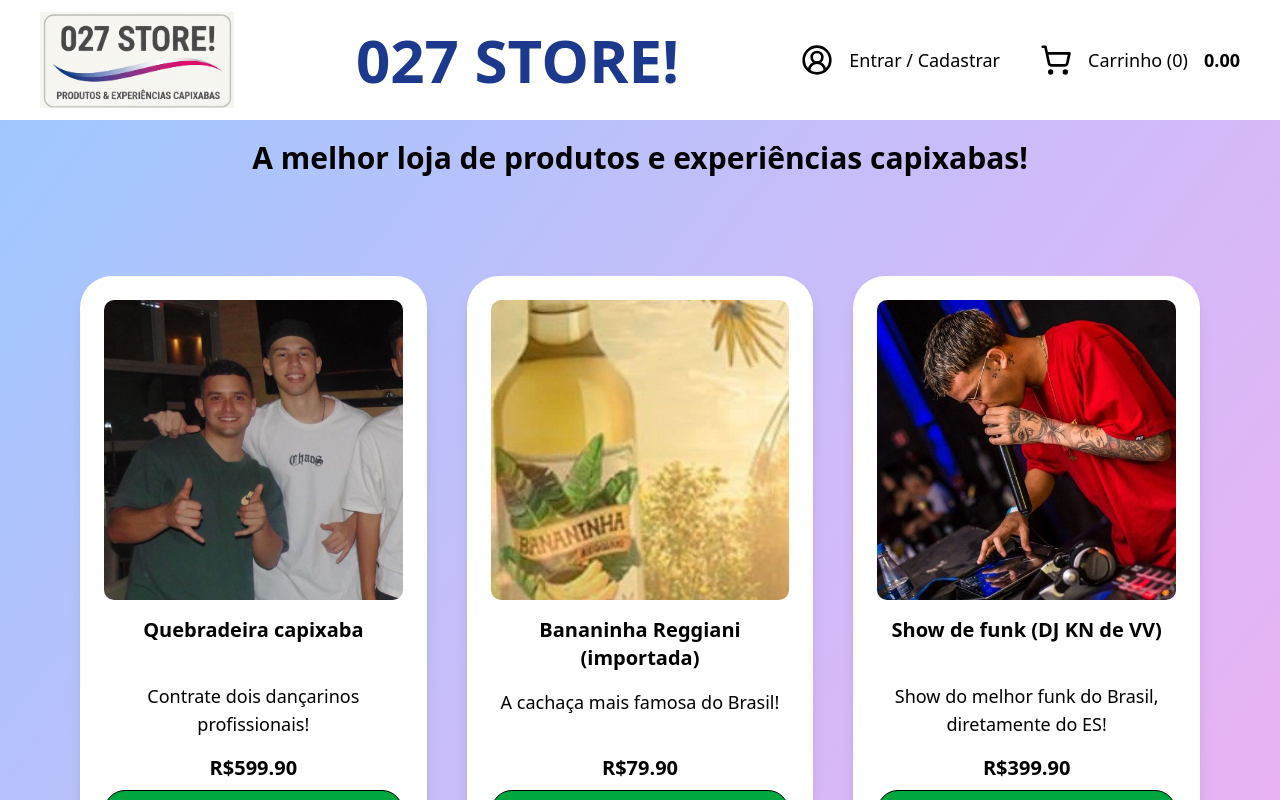
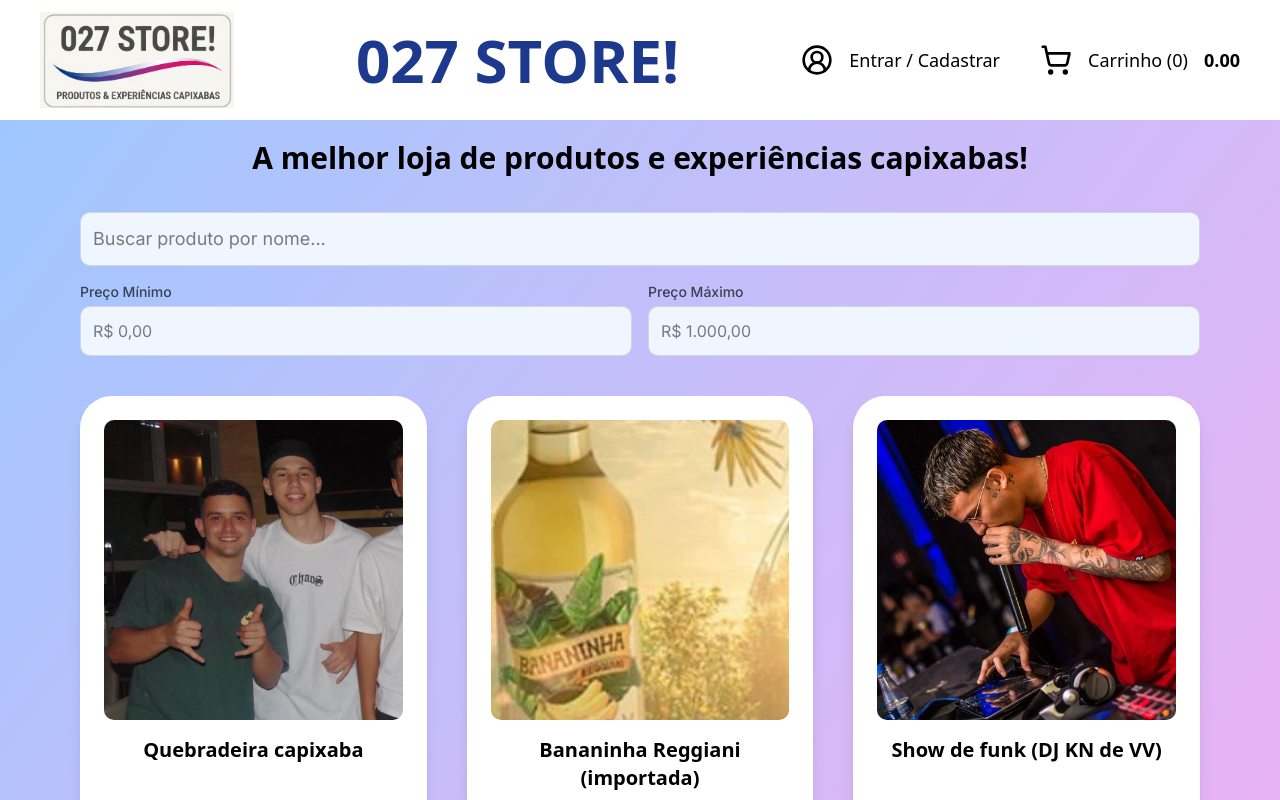
Before and after one commit to uliana0814/Treinamento-Intro-25.2-GabrielUliana, a Next.js app in the folder web/: page / in a window 1280 px wide. Shown: the top 800 px of the page. Built offline with nearby package versions, Linux system fonts and the light colour scheme.

Commit message:
busca por nome e preço

```diff
--- a/web/src/app/(frontend)/(landing-pages)/page.tsx
+++ b/web/src/app/(frontend)/(landing-pages)/page.tsx
@@ -1,5 +1,5 @@
 "use client";
-import React, { useState } from 'react';
+import React, { useState, useEffect } from 'react';
 import ProdutoCard from '@/components/ui/ProdutoCard';
 import NaviBar from '@/components/ui/NaviBar';
 
@@ -10,113 +10,222 @@ type Product = {
   description: string;
   price: number;
 }
+type CartItem = {
+  product: Product;
+  quantity: number;
+}
 
 const productsData: Product [] = [
-  {
-    id: 1,
-    name: "Quebradeira capixaba",
-    image: "/imgs/gaudio_mathias.png",
-    description: "Contrate dois dançarinos profissionais!",
-    price: 599.90,
-  },
-  {
-    id: 2,
-    name: "Bananinha Reggiani (importada)",
-    image: "/imgs/bananinha.jpg",
-    description: "A cachaça mais famosa do Brasil!",
-    price: 79.90,
-  },
-  {
-    id: 3,
-    name: "Show de funk (DJ KN de VV)",
-    image: "/imgs/show.jpg",
-    description: "Show do melhor funk do Brasil, diretamente do ES!",
-    price: 399.90,
-  },
-  {
-    id: 4,
-    name: "Moqueca capixaba",
-    image: "/imgs/moqueca.avif",
-    description: "A única moqueca de verdade!",
-    price: 129.90
-  },
-  {
-    id: 5,
-    name: "Ingresso Rio Branco X Desportiva",
-    image: "/imgs/rio-branco-x-desportiva.png",
-    description: "Maior clássico do futebol capixaba, jogo raiz de verdade!",
-    price: 9.90
-  },
-  {
-   id: 6,
-  name: "Chinelo havaianas branco",
-  image: "/imgs/havaianas.webp",
-  description: "Calçado oficial dos capixabas!",
-  price: 29.90
-  }
+  {     id: 1, name: "Quebradeira capixaba", image: "/imgs/gaudio_mathias.png", description: "Contrate dois dançarinos profissionais!", price: 599.90 },
+  { id: 2, name: "Bananinha Reggiani (importada)", image: "/imgs/bananinha.jpg", description: "A cachaça mais famosa do Brasil!", price: 79.90 },
+  { id: 3, name: "Show de funk (DJ KN de VV)", image: "/imgs/show.jpg", description: "Show do melhor funk do Brasil, diretamente do ES!", price: 399.90 },
+  { id: 4, name: "Moqueca capixaba", image: "/imgs/moqueca.avif", description: "A única moqueca de verdade!", price: 129.90 },
+  { id: 5, name: "Ingresso Rio Branco X Desportiva", image: "/imgs/rio-branco-x-desportiva.png", description: "Maior clássico do futebol capixaba, jogo raiz de verdade!", price: 9.90 },
+  { id: 6, name: "Chinelo havaianas branco", image: "/imgs/havaianas.webp", description: "Calçado oficial dos capixabas!", price: 29.90 }
 ]
 
+
 export default function HomePage() {
-  const [cartItems, setCartItems] = useState<Product[]>([]);
+
+  const [cartItems, setCartItems] = useState<CartItem[]>(() => {
+    if (typeof window === "undefined") { return []; }
+    const storedCart = localStorage.getItem('027_cart_v2');
+    return storedCart ? JSON.parse(storedCart) : [];
+  });
   const [isCartOpen, setIsCartOpen] = useState(false);
+  const [searchTerm, setSearchTerm] = useState('');
+
+  const [minPrice, setMinPrice] = useState('');
+  const [maxPrice, setMaxPrice] = useState('');
+
+  useEffect(() => {
+    localStorage.setItem('027_cart_v2', JSON.stringify(cartItems));
+  }, [cartItems]);
+
+
   const handleAddToCart = (productToAdd: Product) => {
-    setCartItems(prevItems => [...prevItems, productToAdd]);
+    setCartItems(prevItems => {
+      const existingItem = prevItems.find(item => item.product.id === productToAdd.id);
+      if (existingItem) {
+        return prevItems.map(item =>
+          item.product.id === productToAdd.id
+            ? { ...item, quantity: item.quantity + 1 }
+            : item
+        );
+      } else {
+        return [...prevItems, { product: productToAdd, quantity: 1 }];
+      }
+    });
   };
 
   const handleRemoveFromCart = (productIdToRemove: number) => {
     setCartItems(prevItems => {
-      const itemIndex = prevItems.findIndex(item => item.id === productIdToRemove);
-      if (itemIndex === -1) {
-        return prevItems;
-      }
-      const newItems = [...prevItems];
-      newItems.splice(itemIndex, 1);
-      return newItems;
+      return prevItems.filter(item => item.product.id !== productIdToRemove);
     });
   };
 
-  const totalPrice = cartItems.reduce((total, item) => total + item.price, 0);
+  const handleIncrement = (productId: number) => {
+    setCartItems(prevItems =>
+      prevItems.map(item =>
+        item.product.id === productId
+          ? { ...item, quantity: item.quantity + 1 }
+          : item
+      )
+    );
+  };
+
+  const handleDecrement = (productId: number) => {
+    setCartItems(prevItems => {
+      const existingItem = prevItems.find(item => item.product.id === productId);
+      if (!existingItem) return prevItems;
+      if (existingItem.quantity === 1) {
+        return prevItems.filter(item => item.product.id !== productId);
+      }
+      return prevItems.map(item =>
+        item.product.id === productId
+          ? { ...item, quantity: item.quantity - 1 }
+          : item
+      );
+    });
+  };
+
+  const totalPrice = cartItems.reduce((total, item) => total + (item.product.price * item.quantity), 0);
+  const totalItemsCount = cartItems.reduce((total, item) => total + item.quantity, 0);
+
+  const filteredProducts = productsData
+    .filter(product => // 1. Filtra por nome
+      product.name.toLowerCase().includes(searchTerm.toLowerCase())
+    )
+    .filter(product => {
+      const minPriceNum = parseFloat(minPrice);
+      const maxPriceNum = parseFloat(maxPrice);
+
+      if (!isNaN(minPriceNum) && product.price < minPriceNum) {
+        return false;
+      }
+      if (!isNaN(maxPriceNum) && product.price > maxPriceNum) {
+        return false;
+      }
+      return true;
+    });
 
   return (
     <>
-    <NaviBar cartCount={cartItems.length}
+      <NaviBar
+        cartCount={totalItemsCount}
         totalPrice={totalPrice}
         onCartClick={() => setIsCartOpen(true)}
       />
+
       {isCartOpen && (
         <div className="absolute top-24 left-4 right-4 z-50 rounded-lg bg-white p-6 shadow-xl border md:w-full md:max-w-md md:left-auto md:right-4">
+
           <div className="flex justify-between items-center mb-4">
             <h2 className="text-2xl font-bold">Seu Carrinho</h2>
             <button onClick={() => setIsCartOpen(false)} className="text-gray-500 hover:text-gray-800 text-2xl cursor-pointer">&times;</button>
           </div>
+
           <div className="space-y-4">
-              {cartItems.length > 0 ? cartItems.map((item, index) => (
-                <div key={index} className="flex justify-between border-b pb-2">
-                  <span>{item.name}</span>
-                  <span>{item.price.toFixed(2)}</span>
+            {cartItems.length > 0 ? cartItems.map((item) => (
+
+              <div key={item.product.id} className="flex flex-col justify-between border-b pb-2">
+                <span className="font-semibold">{item.product.name}</span>
+                <div className="flex items-center justify-between mt-2">
+                  <div className="flex items-center gap-2">
+                    <button
+                      onClick={() => handleDecrement(item.product.id)}
+                      className="flex h-6 w-6 items-center justify-center rounded-full bg-gray-200 text-lg font-bold text-gray-700 transition hover:bg-gray-300"
+                    >
+                      -
+                    </button>
+                    <span className="w-6 text-center font-medium">{item.quantity}</span>
+                    <button
+                      onClick={() => handleIncrement(item.product.id)}
+                      className="flex h-6 w-6 items-center justify-center rounded-full bg-gray-200 text-lg font-bold text-gray-700 transition hover:bg-gray-300"
+                    >
+                      +
+                    </button>
                   </div>
+                  <span className="text-gray-700 font-medium">
+                    R$ {(item.product.price * item.quantity).toFixed(2)}
+                  </span>
+                </div>
+              </div>
+
             ))
             :
               <p>Seu carrinho está vazio.</p>
             }
           </div>
-             <div className="flex justify-between items-center mt-6 pt-4 border-t">
+
+          <div className="flex justify-between items-center mt-6 pt-4">
             <span className="text-lg font-bold">Total</span>
             <span className="text-lg font-bold">
-              {totalPrice.toFixed(2)}
+              R$ {totalPrice.toFixed(2)}
             </span>
           </div>
         </div>
       )}
-    <div className="grid grid-cols-1 gap-10 p-4 md:p-10 lg:p-20 md:grid-cols-2 lg:grid-cols-3">
-      {productsData.map(product => (
+
+      <div className="flex flex-col gap-4 px-4 md:px-10 lg:px-20 pt-4">
+
+        <input
+          type="text"
+          placeholder="Buscar produto por nome..."
+          className="w-full rounded-lg border border-gray-300 p-3 text-lg focus:border-black focus:outline-none bg-blue-50"
+          value={searchTerm}
+          onChange={(e) => setSearchTerm(e.target.value)}
+        />
+
+        <div className="flex flex-col md:flex-row gap-4 w-full">
+          <div className="w-full md:w-1/2">
+            <label htmlFor="min-price" className="block text-sm font-medium text-gray-700">
+              Preço Mínimo
+            </label>
+            <input
+              id="min-price"
+              type="number"
+              placeholder="R$ 0,00"
+              min={0}
+              value={minPrice}
+              onChange={(e) => setMinPrice(e.target.value)}
+              className="w-full rounded-lg border border-gray-300 p-3 mt-1 focus:border-black focus:outline-none bg-blue-50"
+            />
+          </div>
+
+          <div className="w-full md:w-1/2">
+            <label htmlFor="max-price" className="block text-sm font-medium text-gray-700">
+              Preço Máximo
+            </label>
+            <input
+              id="max-price"
+              type="number"
+              placeholder="R$ 1.000,00"
+              min={0}
+              value={maxPrice}
+              onChange={(e) => setMaxPrice(e.target.value)}
+              className="w-full rounded-lg border border-gray-300 p-3 mt-1 focus:border-black focus:outline-none bg-blue-50"
+            />
+          </div>
+        </div>
+      </div>
+
+      <div className="grid grid-cols-1 gap-10 p-4 md:p-10 lg:px-20 pt-10 pb-20 md:grid-cols-2 lg:grid-cols-3">
+
+        {filteredProducts.length > 0 ? (
+          filteredProducts.map(product => (
             <ProdutoCard
               key={product.id}
               product={product}
               onAddToCart={() => handleAddToCart(product)}
               onRemoveFromCart={() => handleRemoveFromCart(product.id)}
             />
-      ))}
+          ))
+        ) : (
+          <p className="text-center text-gray-500 md:col-span-2 lg:col-span-3">
+            Nenhum produto encontrado com os filtros atuais.
+          </p>
+        )}
       </div>
     </>
   );
```
Lines whose indentation alone changed are shown as unchanged.
